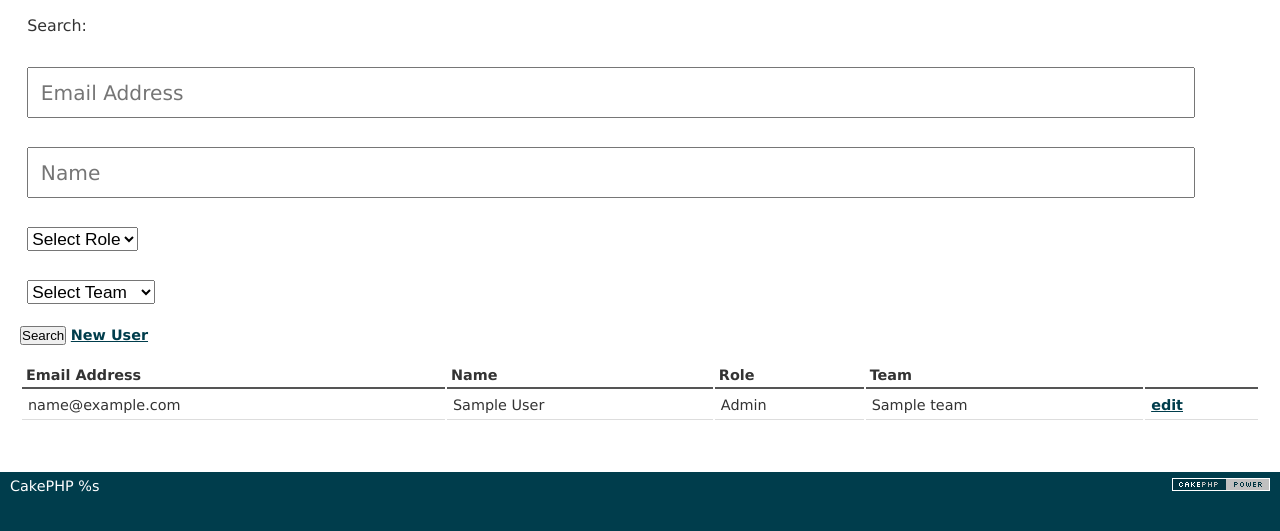
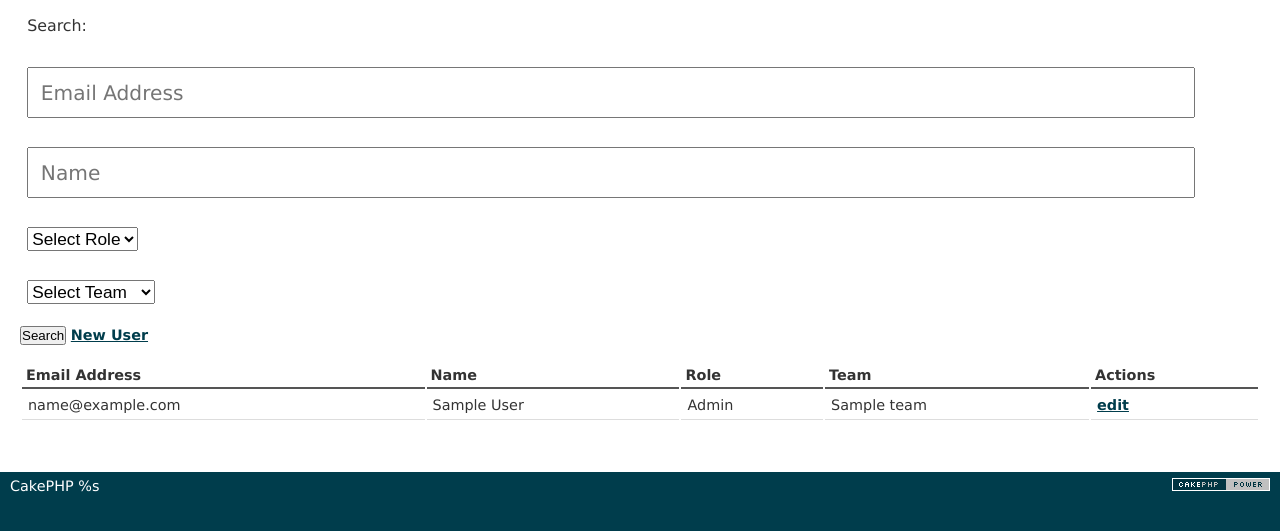
Before and after one commit to danmarkl/wbsupport, a CakePHP app: the page made by app/View/Admin/user.ctp in a window 1280 px wide. Shown: the part 48-579 px from the top of the page. Run offline with PHP 8.4 and a stand-in for CakePHP, Linux system fonts and the light colour scheme; the template is opened without the code that fills it: most values are stand-ins (such as "Sample title", 1, 10 or a date in 2020); data that the repository does not hold is empty; some libraries are stand-ins or nearby versions.

Commit message:
udpated table css classes

```diff
--- a/app/View/Admin/user.ctp
+++ b/app/View/Admin/user.ctp
@@ -36,14 +36,14 @@
 	<div class="col-md-10">
 		<br>
 		<div class="table-responsive">
-			<table class="table table-condensed" id="dataTable">
+			<table class="table table-condensed table-hover" id="dataTable">
 				<thead>
 					<tr>
 						<th>Email Address</th>
 						<th>Name</th>
 						<th>Role</th>
 						<th>Team</th>
-						<th></th>
+						<th>Actions</th>
 					</tr>
 				</thead>
 				<tbody>
--- a/app/View/Ticket/index.ctp
+++ b/app/View/Ticket/index.ctp
@@ -30,7 +30,7 @@
 		<h4>Tickets assigned to My Team: <b><?php echo $team[0]['Team']['Name']; ?></b></h4>
 		<br>
 		<div class="table-responsive">
-			<table class="table table-condensed" id="dataTable">
+			<table class="table table-condensed table-hover" id="dataTable">
 				<thead>
 				<tr>
 					<th>Ticket ID</th>
```
Also changed, not shown: 4 other files.
